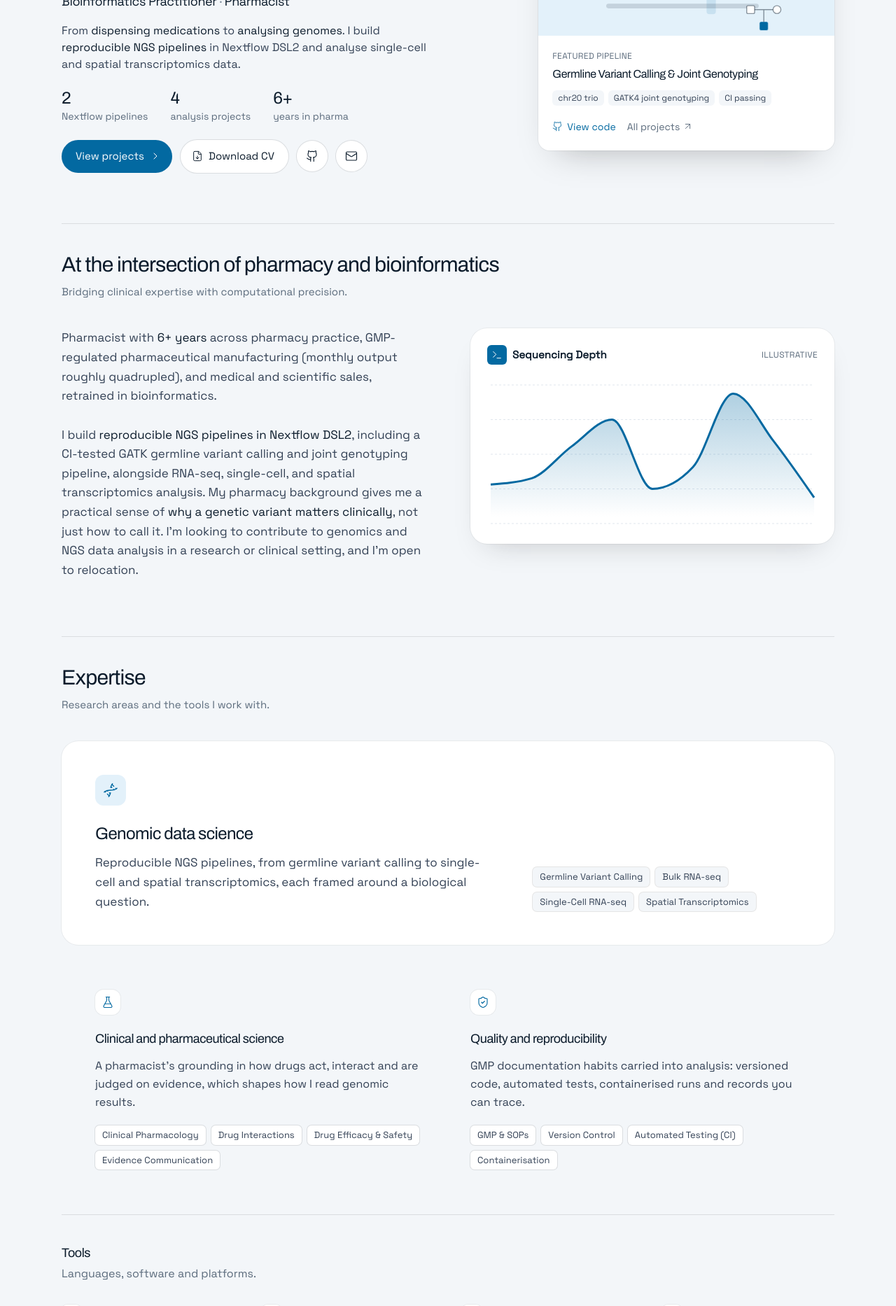
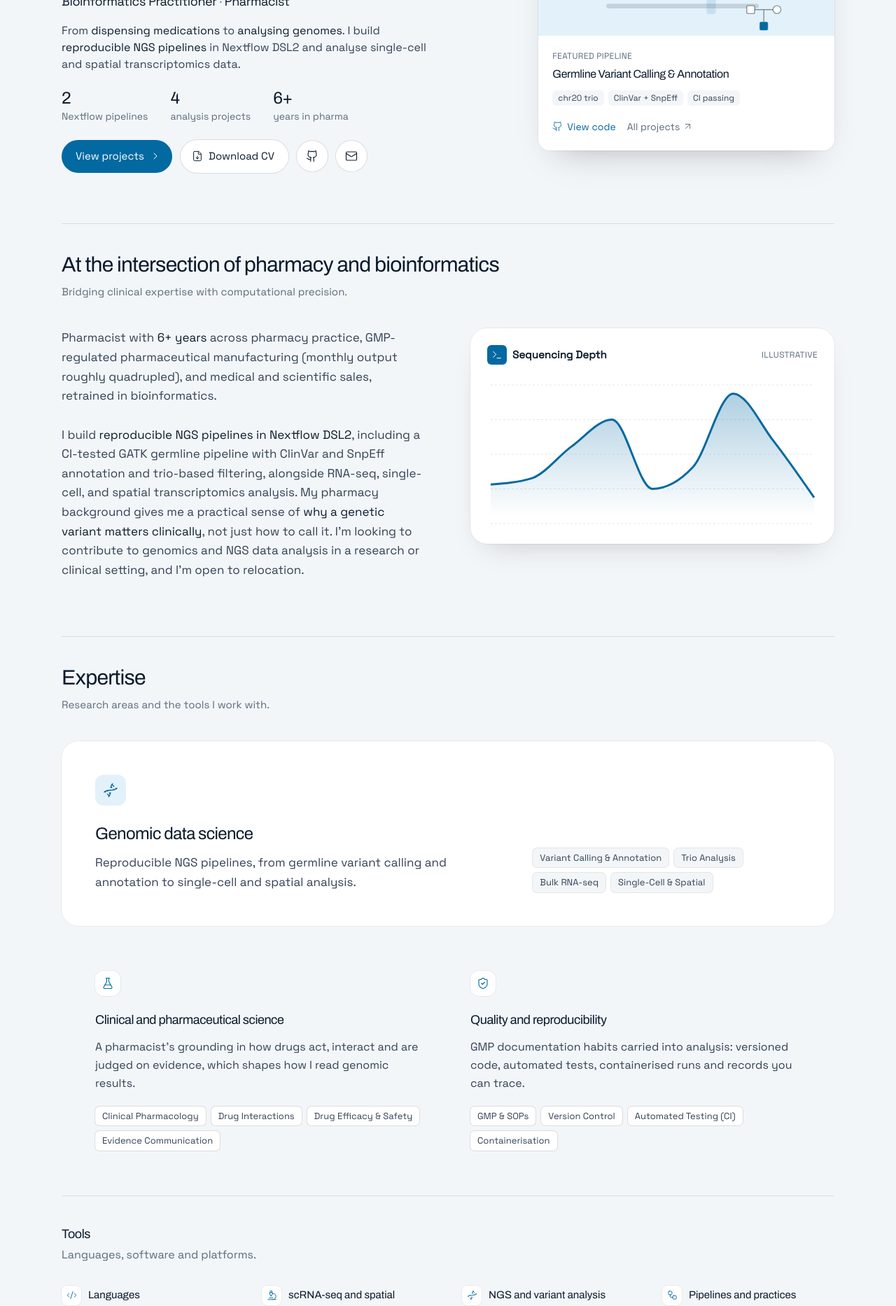
Before and after one commit to mujtababarsi/mujtababarsi.github.io, a React (Vite) app: page / in a window 1280 px wide. Shown: the part 280-2146 px from the top of the page at 70% size. Built offline with nearby package versions, Linux system fonts and the light colour scheme.

Commit message:
Update DNA-seq project and skills for variant annotation

```diff
--- a/data/portfolioData.tsx
+++ b/data/portfolioData.tsx
@@ -16,7 +16,7 @@ export const summaryFull = (
   <>
     Pharmacist with <span className="font-bold">6+ years</span> across pharmacy practice, GMP-regulated pharmaceutical manufacturing (monthly output roughly quadrupled), and medical and scientific sales, retrained in bioinformatics.
     <br /><br />
-    I build <span className="font-bold">reproducible NGS pipelines in Nextflow DSL2</span>, including a CI-tested GATK germline variant calling and joint genotyping pipeline, alongside RNA-seq, single-cell, and spatial transcriptomics analysis. My pharmacy background gives me a practical sense of <span className="font-bold">why a genetic variant matters clinically</span>, not just how to call it. I'm looking to contribute to genomics and NGS data analysis in a research or clinical setting, and I'm open to relocation.
+    I build <span className="font-bold">reproducible NGS pipelines in Nextflow DSL2</span>, including a CI-tested GATK germline pipeline with ClinVar and SnpEff annotation and trio-based filtering, alongside RNA-seq, single-cell, and spatial transcriptomics analysis. My pharmacy background gives me a practical sense of <span className="font-bold">why a genetic variant matters clinically</span>, not just how to call it. I'm looking to contribute to genomics and NGS data analysis in a research or clinical setting, and I'm open to relocation.
   </>
 );
 
@@ -24,8 +24,8 @@ export const AREAS_OF_EXPERTISE: AreaOfExpertise[] = [
   {
     id: "exp1",
     title: "Genomic data science",
-    description: "Reproducible NGS pipelines, from germline variant calling to single-cell and spatial transcriptomics, each framed around a biological question.",
-    items: ["Germline Variant Calling", "Bulk RNA-seq", "Single-Cell RNA-seq", "Spatial Transcriptomics"],
+    description: "Reproducible NGS pipelines, from germline variant calling and annotation to single-cell and spatial analysis.",
+    items: ["Variant Calling & Annotation", "Trio Analysis", "Bulk RNA-seq", "Single-Cell & Spatial"],
     icon: <Dna className="w-6 h-6" />,
     gradient: "from-blue-50 to-white",
     accent: "text-[#0071e3]"
@@ -69,10 +69,10 @@ export const SKILLS: Skill[] = [
   },
   {
     id: "skill3",
-    category: "Bulk RNA-seq and NGS",
-    description: "Alignment, QC and variant calling.",
+    category: "NGS and variant analysis",
+    description: "Alignment, QC, variant calling and annotation.",
     icon: <Dna className="w-5 h-5" />,
-    items: ["GATK4", "STAR", "SAMtools", "bcftools", "FeatureCounts", "FastQC", "fastp", "MultiQC"],
+    items: ["GATK4", "bcftools", "SnpEff", "ClinVar", "SAMtools", "STAR", "FeatureCounts", "FastQC", "fastp", "MultiQC"],
     color: "bg-blue-50 text-[#0071e3]"
   },
   {
@@ -87,14 +87,14 @@ export const SKILLS: Skill[] = [
 
 export const PROJECTS: Project[] = [
   {
-    title: "Germline Variant Calling & Joint Genotyping",
-    tools: "Nextflow DSL2 | GATK4 | bcftools | nf-test | CI",
-    desc: "Cohort-level joint genotyping on a chr20 family trio, starting from aligned BAMs: per-sample HaplotypeCaller GVCFs, then GenomicsDBImport and GenotypeGVCFs, with Samtools and bcftools QC in MultiQC. Built following Seqera's Nextflow for Science: Genomics course, with an nf-test suite and GitHub Actions CI.",
-    tags: ["Nextflow", "Variant Calling", "GATK4"],
-    features: ["HaplotypeCaller → GenomicsDBImport → GenotypeGVCFs", "nf-test suite with GitHub Actions CI", "Run with Docker; Singularity and Conda profiles included"],
+    title: "Germline Variant Calling & Annotation",
+    tools: "Nextflow DSL2 | GATK4 | bcftools | SnpEff | ClinVar | nf-test",
+    desc: "Calls germline SNPs and indels in a chr20 family trio with GATK4 joint genotyping, then annotates them with ClinVar and SnpEff and filters for protein-altering and de novo variants. The coordinate, ClinVar and filter steps are tested with positive and negative controls in nf-test, run in GitHub Actions. Built on Seqera's Nextflow for Science: Genomics course; I added annotation and filtering.",
+    tags: ["Nextflow", "Variant Calling", "Variant Annotation"],
+    features: ["HaplotypeCaller → GenomicsDBImport → GenotypeGVCFs", "ClinVar + SnpEff annotation, protein-altering and de novo filters", "18 nf-tests, run in GitHub Actions"],
     kind: "pipeline",
     cover: "variants",
-    stats: ["chr20 trio", "GATK4 joint genotyping", "CI passing"],
+    stats: ["chr20 trio", "ClinVar + SnpEff", "CI passing"],
     link: "https://github.com/mujtababarsi/Human-DNAseq-chr20-nf-dsl2"
   },
   {
@@ -163,7 +163,7 @@ export const EXPERIENCE: Experience[] = [
     highlights: [
       "Built bioinformatics projects on GitHub: single-cell and spatial analyses (2022), and Nextflow RNA-seq and germline variant-calling pipelines (2026)",
       "Coursework: Python (Kaggle, Feb 2022); Linux, Bash scripting and R for biologists (Wellcome Connecting Science, 100%, Jul 2023)",
-      "Feb 2026: Seqera Nextflow Training Week (5 certificates), including Nextflow for Genomics, the course my GATK germline variant-calling pipeline follows",
+      "Feb 2026: Seqera Nextflow Training Week (5 certificates), including Nextflow for Genomics, the course my GATK germline variant-calling pipeline follows; extended it with variant annotation and trio filtering (Oct 2026)",
       "In progress: Integrating Generative AI into Data Workflows (BigQuery ML, predictive modelling)"
     ]
   },
```
